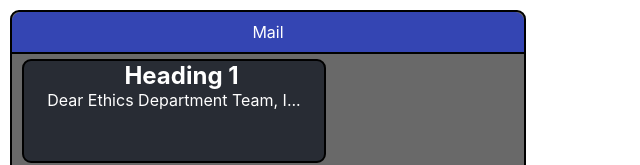
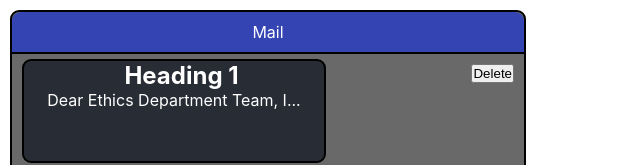
Before and after one commit to p-jeff/predip, a React (Create React App) app: page / in a window 1280 px wide. Shown: the top 165 px of the page, without its empty margins (0-640 px from the left). Built offline with nearby package versions, Linux system fonts and the light colour scheme.

Commit message:
Added Delete Function

```diff
--- a/src/App.css
+++ b/src/App.css
@@ -83,3 +83,10 @@ p {
   font-size: 24px; /* Adjust size of 'X' as needed */
   user-select: none; /* Prevents text selection */
 }
+
+.delete-btn {
+  position: absolute;
+  top: 5px;
+  right: 5px;
+  /* Additional styling as needed */
+}
--- a/src/App.js
+++ b/src/App.js
@@ -2,7 +2,7 @@ import "./App.css";
 import React, { useState } from "react";
 import { marked } from "marked";
 
-function ExpandingDiv({ heading, markdownText }) {
+function ExpandingDiv({ heading, markdownText, onDelete}) {
   const [isExpanded, setIsExpanded] = useState(false);
 
   // Render the first few words as a preview
@@ -28,7 +28,12 @@ function ExpandingDiv({ heading, markdownText }) {
           dangerouslySetInnerHTML={getMarkdownHtml(markdownText)}
         />
       ) : (
-        <p>{previewText}</p>
+        <>
+          <button className="delete-btn" onClick={onDelete}>
+            Delete
+          </button>
+          <p>{previewText}</p>
+        </>
       )}
       {isExpanded && (
         <span className="close-btn" onClick={handleClick}>
@@ -40,14 +45,18 @@ function ExpandingDiv({ heading, markdownText }) {
 }
 
 function App() {
-  const data = [
+  const [data, setData] = useState( [
     {
       heading: "Heading 1",
       markdownText:
         "Dear Ethics Department Team, \n\nI hope this message finds you well. I am writing to express some concerns that have recently come to my attention. It has been observed that the department's output has not been aligning with the established goals, a situation that is causing significant dissatisfaction among our shareholders. This misalignment not only impacts our department's performance but also affects the company's reputation and stakeholder confidence. I would appreciate it if we could urgently address these issues, ensuring our practices align with both our internal standards and shareholder expectations. Your immediate attention and action in improving our output and meeting our goals are crucial. \n\nThank you for your understanding and cooperation in this matter. \n\nBest regards,\nJohannes",
     },
     // ... other data entries ...
-  ];
+  ]);
+
+  const handleDelete = (id) => {
+    setData(data.filter((item) => item.id !== id));
+  };
 
   return (
     <div className="App">
@@ -55,9 +64,10 @@ function App() {
       <div className="mailBody">
         {data.map((item, index) => (
           <ExpandingDiv
-            key={index}
+            key={item.id}
             heading={item.heading}
             markdownText={item.markdownText}
+            onDelete={() => handleDelete(item.id)}
           />
         ))}
       </div>
```
